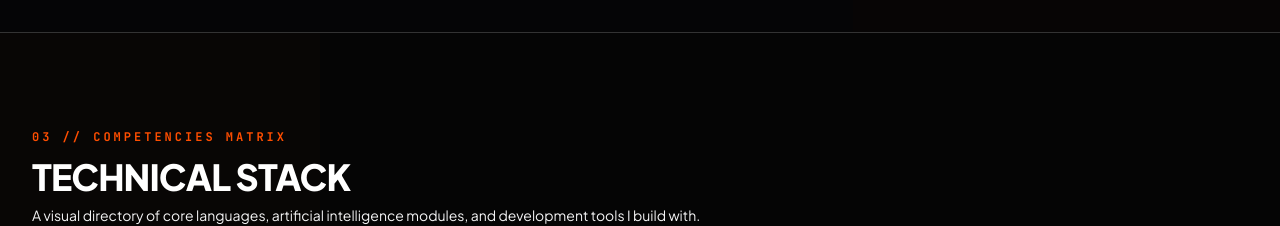
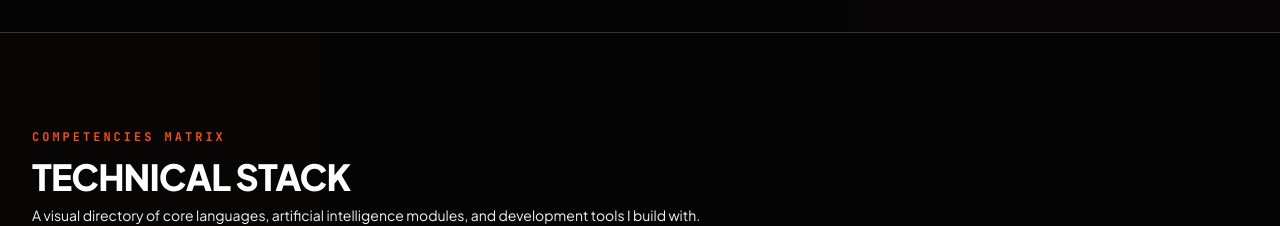
Before and after one commit to kevintennison12-alt/Portfolio-Latest, a React (Vite) app: page / in a window 1280 px wide. Shown: the part 1700-1926 px from the top of the page. Built offline with nearby package versions, Linux system fonts and the light colour scheme.

Commit message:
Update Skills.tsx

```diff
--- a/src/components/Skills.tsx
+++ b/src/components/Skills.tsx
@@ -163,7 +163,7 @@ export default function Skills() {
         {/* Section Heading */}
         <div className="mb-16">
           <div className="flex items-center space-x-2 text-brand font-mono text-xs tracking-[0.25em] font-bold uppercase mb-3">
-            <span>03 // COMPETENCIES MATRIX</span>
+            <span>COMPETENCIES MATRIX</span>
           </div>
           <h2 className="text-3xl sm:text-4xl font-sans font-black tracking-tight text-white uppercase">
             Technical Stack
```
